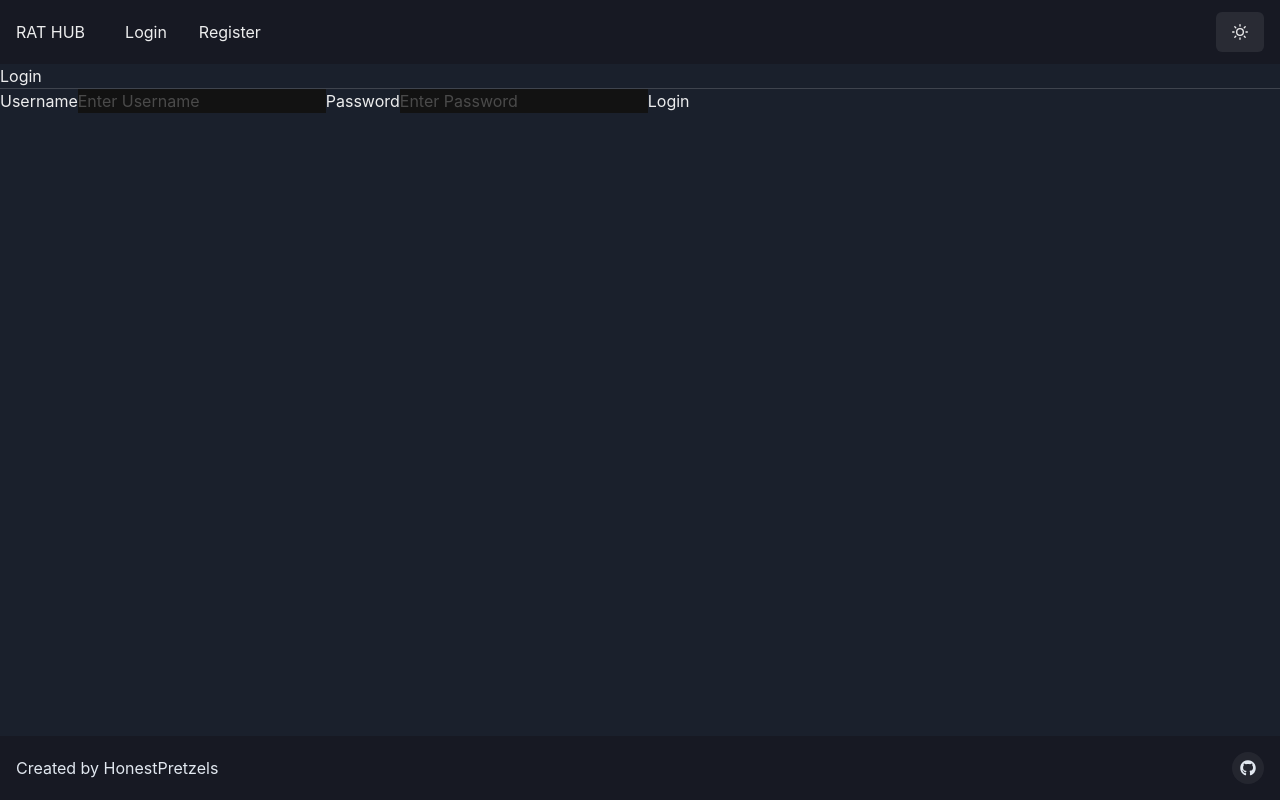
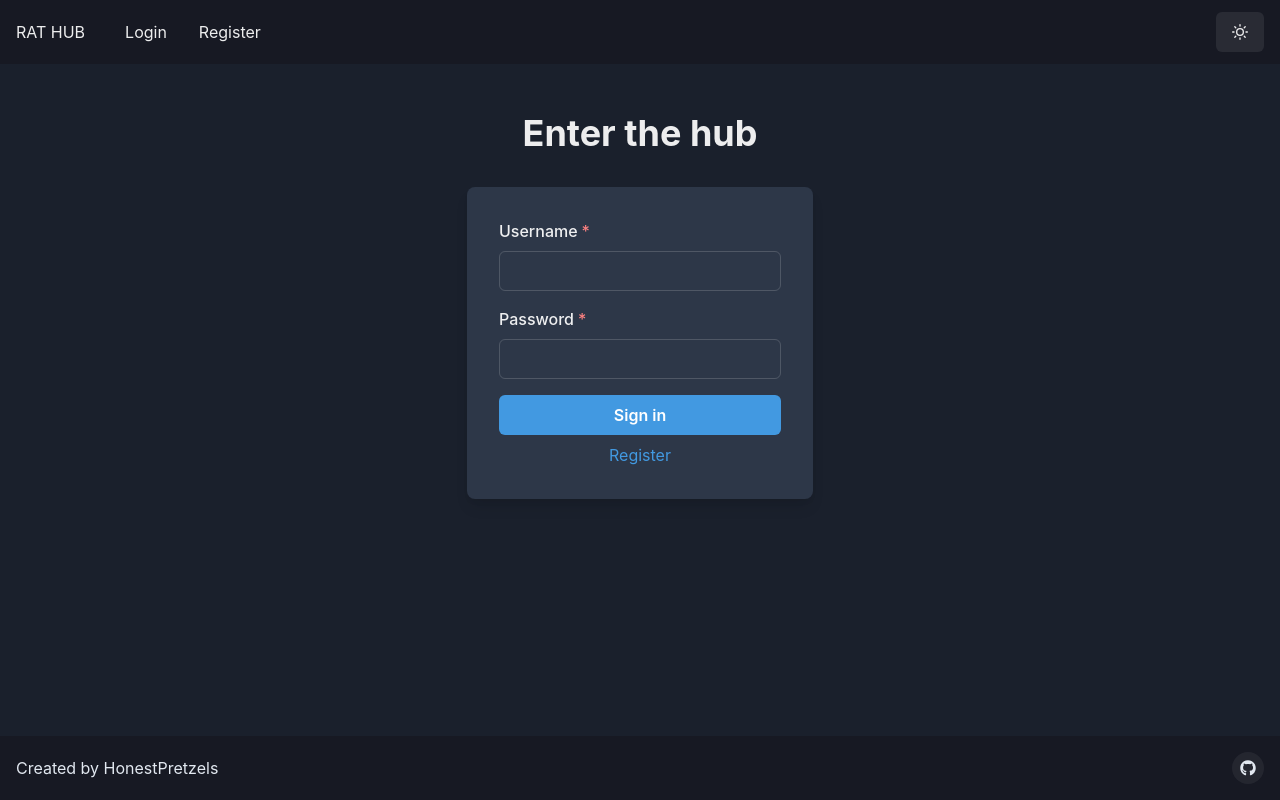
Before and after one commit to HonestPretzels/RAT_HUB_CSGO, a React (Create React App) app in the folder frontend/: page /login in a window 1280 px wide. Built offline with nearby package versions, Linux system fonts and the light colour scheme.

Commit message:
Styled Login Page

```diff
--- a/frontend/src/views/loginPage.tsx
+++ b/frontend/src/views/loginPage.tsx
@@ -1,33 +1,99 @@
-import { useContext } from "react";
+import {
+	Flex,
+	Box,
+	FormControl,
+	FormLabel,
+	Input,
+	Checkbox,
+	Stack,
+	Link,
+	Button,
+	Heading,
+	Text,
+	useColorModeValue,
+} from "@chakra-ui/react";
+import { Link as ReactRouterLink } from "react-router-dom";
+import { useContext, useState } from "react";
 import AuthContext from "../context/AuthContext";
 
-const LoginPage = () => {
+export default function LoginPage() {
 	const { loginUser } = useContext(AuthContext);
+	const [username, setUsername] = useState("");
+	const [password, setPassword] = useState("");
+
 	const handleSubmit = (e: any) => {
-		console.log(e.target.password.value);
 		e.preventDefault();
-		const username = e.target.username.value;
-		const password = e.target.password.value;
-		username.length > 0 && loginUser(username, password);
+		username.length > 0 &&
+			password.length > 0 &&
+			loginUser(username, password);
 	};
 
 	return (
-		<section>
-			<form onSubmit={handleSubmit}>
-				<h1>Login </h1>
-				<hr />
-				<label htmlFor="username">Username</label>
-				<input type="text" id="username" placeholder="Enter Username" />
-				<label htmlFor="password">Password</label>
-				<input
-					type="password"
-					id="password"
-					placeholder="Enter Password"
-				/>
-				<button type="submit">Login</button>
-			</form>
-		</section>
+		<Flex
+			minH={"100%"}
+			align={"center"}
+			justify={"center"}
+			bg={useColorModeValue("gray.50", "gray.800")}
+		>
+			<Stack spacing={8} mx={"auto"} maxW={"lg"} py={12} px={6}>
+				<Stack align={"center"}>
+					<Heading fontSize={"4xl"}>Enter the hub</Heading>
+				</Stack>
+				<Box
+					rounded={"lg"}
+					bg={useColorModeValue("white", "gray.700")}
+					boxShadow={"lg"}
+					p={8}
+				>
+					<form>
+						<Stack spacing={4}>
+							<FormControl id="username" isRequired>
+								<FormLabel>Username</FormLabel>
+								<Input
+									onChange={(e) =>
+										setUsername(e.currentTarget.value)
+									}
+								/>
+							</FormControl>
+							<FormControl id="password" isRequired>
+								<FormLabel>Password</FormLabel>
+								<Input
+									type="password"
+									onChange={(e) =>
+										setPassword(e.currentTarget.value)
+									}
+								/>
+							</FormControl>
+							<Stack spacing={2}>
+								<Button
+									type="submit"
+									bg={"blue.400"}
+									color={"white"}
+									_hover={{
+										bg: "blue.500",
+									}}
+									onClick={handleSubmit}
+								>
+									Sign in
+								</Button>
+								<Stack
+									direction={{ base: "column", sm: "row" }}
+									align={"start"}
+									justify={"center"}
+								>
+									<Link
+										color={"blue.400"}
+										as={ReactRouterLink}
+										to="/register"
+									>
+										Register
+									</Link>
+								</Stack>
+							</Stack>
+						</Stack>
+					</form>
+				</Box>
+			</Stack>
+		</Flex>
 	);
-};
-
-export default LoginPage;
+}
```
